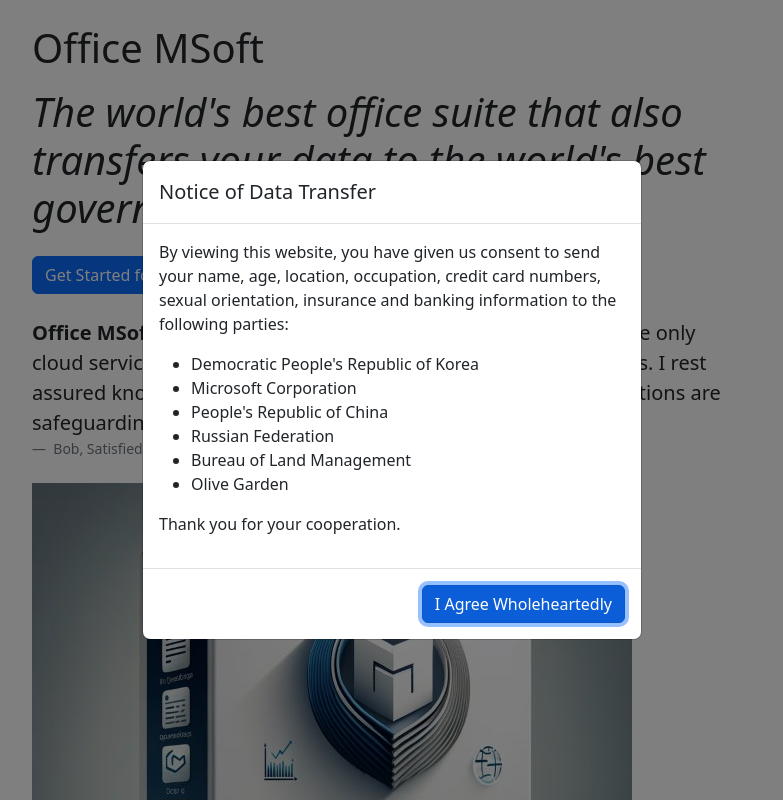
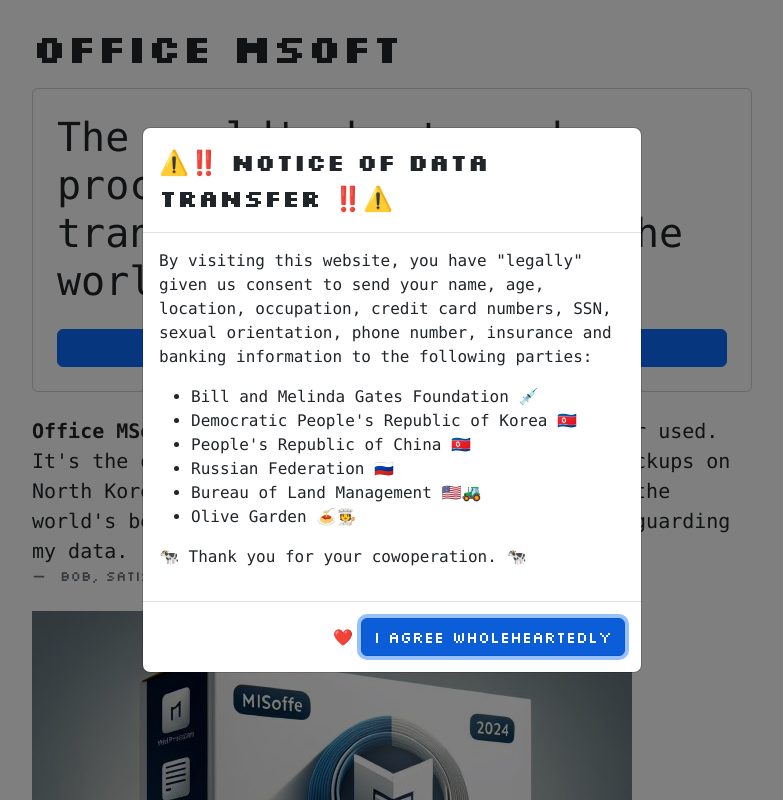
Before and after one commit to jackwillis/www.officemsoft.com, a plain HTML site: page src/index.html in a window 1280 px wide. Shown: the top 800 px of the page, without its empty margins (248-1031 px from the left). Drawn offline with nearby package versions, Linux system fonts and the light colour scheme.

Commit message:
Fri Feb 23 12:45:55 AM CST 2024

```diff
--- a/src/index.html
+++ b/src/index.html
@@ -5,11 +5,24 @@
     <meta name="viewport" content="width=device-width, initial-scale=1.0" />
     <title>Office MSoft</title>
     <link
+      rel="stylesheet"
       href="https://cdn.jsdelivr.net/npm/bootstrap@5.3.3/dist/css/bootstrap.min.css"
-      rel="stylesheet"
       integrity="sha384-QWTKZyjpPEjISv5WaRU9OFeRpok6YctnYmDr5pNlyT2bRjXh0JMhjY6hW+ALEwIH"
       crossorigin="anonymous"
     />
+    <link rel="preconnect" href="https://fonts.googleapis.com" />
+    <link rel="preconnect" href="https://fonts.gstatic.com" crossorigin />
+    <link
+      rel="stylesheet"
+      href="https://fonts.googleapis.com/css2?family=Silkscreen:wght@400;700&display=swap"
+    />
+    <style>
+      :root {
+        --bs-font-sans-serif: Silkscreen, system-ui, -apple-system,
+          BlinkMacSystemFont, "Segoe UI", Roboto, "Helvetica Neue", Arial,
+          sans-serif;
+      }
+    </style>
     <script
       src="https://cdn.jsdelivr.net/npm/bootstrap@5.3.3/dist/js/bootstrap.bundle.min.js"
       integrity="sha384-YvpcrYf0tY3lHB60NNkmXc5s9fDVZLESaAA55NDzOxhy9GkcIdslK1eN7N6jIeHz"
@@ -38,13 +51,15 @@
   <body class="container p-2 p-md-4">
     <div class="row">
       <div class="col-md-8 offset-md-2">
-        <h1 class="mb-3">Office MSoft</h1>
-        <h2 class="display-6 fst-italic mb-4">
-          The world's best office suite that also transfers your data to the
+        <h1 class="mb-3 fw-bold">Office MSoft</h1>
+
+        <div class="card p-2 p-md-4 mb-4">
+          <h2 class="display-6 mb-4 font-monospace">
+            The world's best word processor that also transfers your data to the
             world's best governments
           </h2>
           <button
-          class="btn btn-primary block mb-4"
+            class="btn btn-primary block"
             onmouseover="
               this.textContent = 'Sorry, Office MSoft Is Not Available In Your Region';
               this.disabled = true;
@@ -52,10 +67,11 @@
           >
             Get Started for Free!
           </button>
+        </div>
 
         <figure class="mb-4">
           <blockquote class="blockquote">
-            <p>
+            <p class="font-monospace">
               <b>Office MSoft</b> is the best computer program I've ever used.
               It's the only cloud service that lets you store backups on North
               Korean servers. I rest assured knowing that the world's best
@@ -77,15 +93,22 @@
           />
         </p>
 
-        <h2 class="display-6 mb-3">Data Collection Partners</h2>
-        <ul>
+        <h2 class="mt-5">Data Collection Partners</h2>
+        <ul class="mb-5 font-monospace">
           <li>Democratic People's Republic of Korea</li>
-          <li>Microsoft Corporation</li>
           <li>People's Republic of China</li>
           <li>Russian Federation</li>
           <li>Bureau of Land Management</li>
           <li>Olive Garden</li>
         </ul>
+
+        <footer class="border-top mt-5 mb-3">
+          <p class="text-secondary">
+            <small>
+              Office MSoft is a parody website and is not affiliated with Microsoft.
+            </small>
+          </p>
+        </footer>
 
         <div
           id="warningModal"
@@ -96,29 +119,32 @@
           <div class="modal-dialog modal-dialog-centered">
             <div class="modal-content">
               <div class="modal-header">
-                <h5 class="modal-title">Notice of Data Transfer</h5>
+                <h2 class="modal-title h4 fw-bold">
+                  ⚠️‼️ Notice of Data Transfer ‼️⚠️
+                </h2>
               </div>
-              <div class="modal-body">
+              <div class="modal-body font-monospace">
                 <p>
-                  By viewing this website, you have given us consent to send
-                  your name, age, location, occupation, credit card numbers,
-                  sexual orientation, insurance and banking information to the
-                  following parties:
+                  By visiting this website, you have "legally" given us consent
+                  to send your name, age, location, occupation, credit card
+                  numbers, SSN, sexual orientation, phone number, insurance and
+                  banking information to the following parties:
                 </p>
                 <ul>
-                  <li>Democratic People's Republic of Korea</li>
-                  <li>Microsoft Corporation</li>
-                  <li>People's Republic of China</li>
-                  <li>Russian Federation</li>
-                  <li>Bureau of Land Management</li>
-                  <li>Olive Garden</li>
+                  <li>Bill and Melinda Gates Foundation 💉</li>
+                  <li>Democratic People's Republic of Korea 🇰🇵</li>
+                  <li>People's Republic of China 🇰🇵</li>
+                  <li>Russian Federation 🇷🇺</li>
+                  <li>Bureau of Land Management 🇺🇸🚜</li>
+                  <li>Olive Garden 🍝🧑‍🍳</li>
                 </ul>
-                <p>Thank you for your cooperation.</p>
+                <p>🐄 Thank you for your cowoperation. 🐄</p>
               </div>
               <div class="modal-footer">
+                ❤️
                 <button
                   type="button"
-                  class="btn btn-primary"
+                  class="btn btn-primary ms-2"
                   data-bs-dismiss="modal"
                 >
                   I Agree Wholeheartedly
@@ -147,7 +173,7 @@
                 aria-label="Close"
               ></button>
             </div>
-            <div class="toast-body">
+            <div class="toast-body font-monospace">
               Your data is being transferred to the Democratic People's Republic
               of Korea. Thank you for your cooperation.
             </div>
@@ -161,7 +187,7 @@
           >
             <div class="toast-header">
               <strong class="me-auto">
-                ✔️&nbsp; Microsoft Data Transfer In Progress
+                ✔️&nbsp; Bill and Melinda Gates Data Transfer In Progress
               </strong>
               <button
                 type="button"
@@ -170,9 +196,9 @@
                 aria-label="Close"
               ></button>
             </div>
-            <div class="toast-body">
-              Your data is being transferred to the Microsoft Corporation. Thank
-              you for your cooperation.
+            <div class="toast-body font-monospace">
+              Your data is being transferred to the Bill and Melinda Gates
+              Foundation. Thank you for your cooperation.
             </div>
           </div>
           <div
@@ -193,7 +219,7 @@
                 aria-label="Close"
               ></button>
             </div>
-            <div class="toast-body">
+            <div class="toast-body font-monospace">
               Your data is being transferred to the People's Republic of China.
               Thank you for your cooperation.
             </div>
```
Lines whose indentation alone changed are shown as unchanged.
